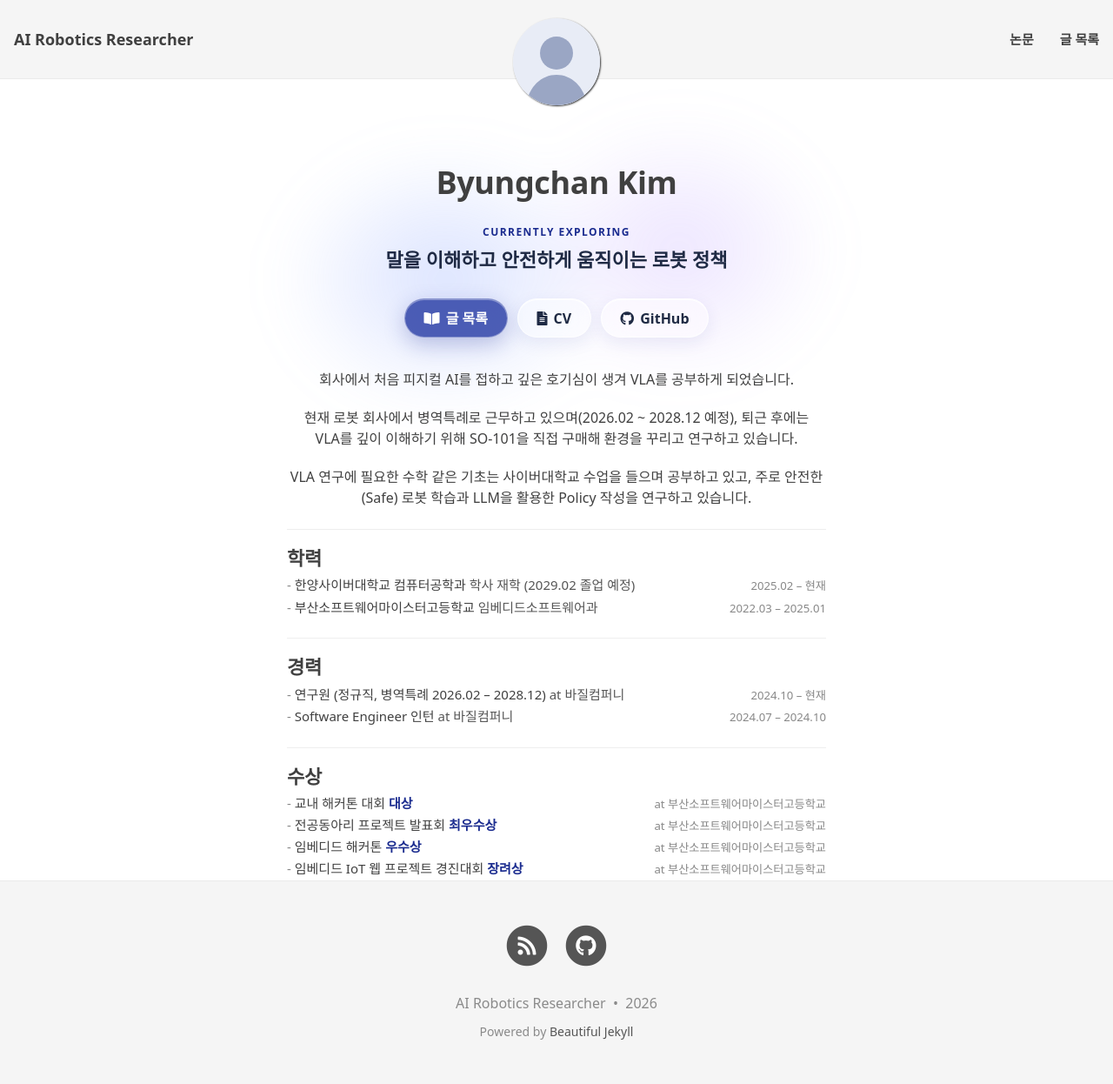
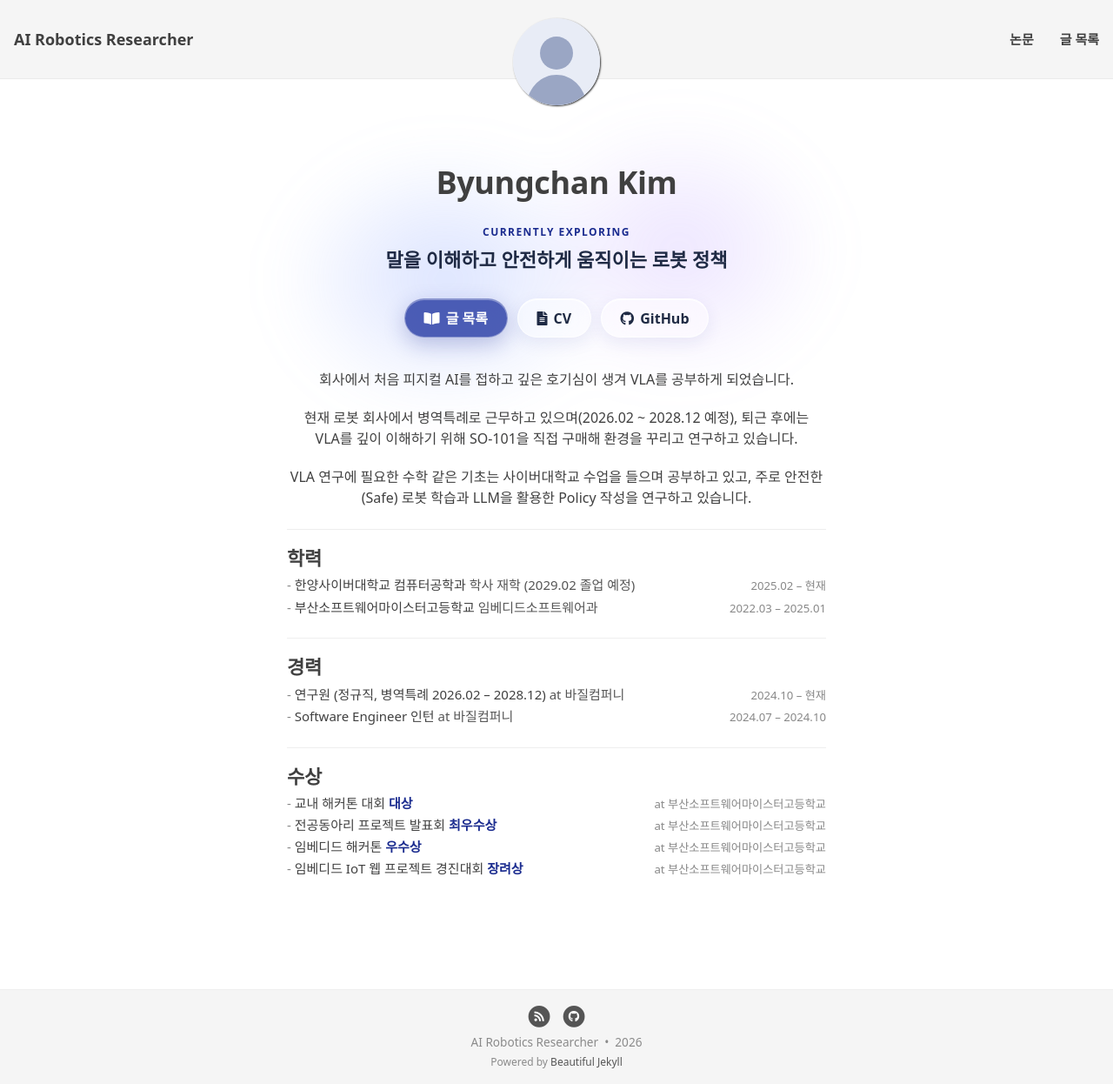
Before and after one commit to chanyee725/chanyee725, a Jekyll site: the page built from index.html, in a window 1280 px wide and 1246 px high. Shown: the whole window at 87% size. Built offline with Jekyll 4.4.1, drawn with Linux system fonts in a browser that asks for light colours; nearby versions of some CDN libraries; some web fonts are replaced; the list of posts is cut into pages by our own code.

Commit message:
style: compact footer
Co-Authored-By: Claude Opus 5.5 (1M context) <noreply@anthropic.com>

```diff
--- a/assets/css/custom.css
+++ b/assets/css/custom.css
@@ -614,3 +614,22 @@ body {
 body > footer {
   margin-top: auto;
 }
+
+/* 아래쪽 바: 테마 기본(약 230px)을 한 줄 높이에 가깝게 줄인다 */
+body > footer {
+  padding: 1rem 0;
+  border-top: 1px solid #eee;
+}
+footer .list-inline {
+  margin-bottom: 0.4rem;
+}
+footer .list-inline-item .fa-stack {
+  font-size: 0.8rem;
+}
+footer .copyright {
+  font-size: 0.85rem;
+}
+footer .theme-by {
+  margin-top: 0.2rem;
+  font-size: 0.75rem;
+}
```
